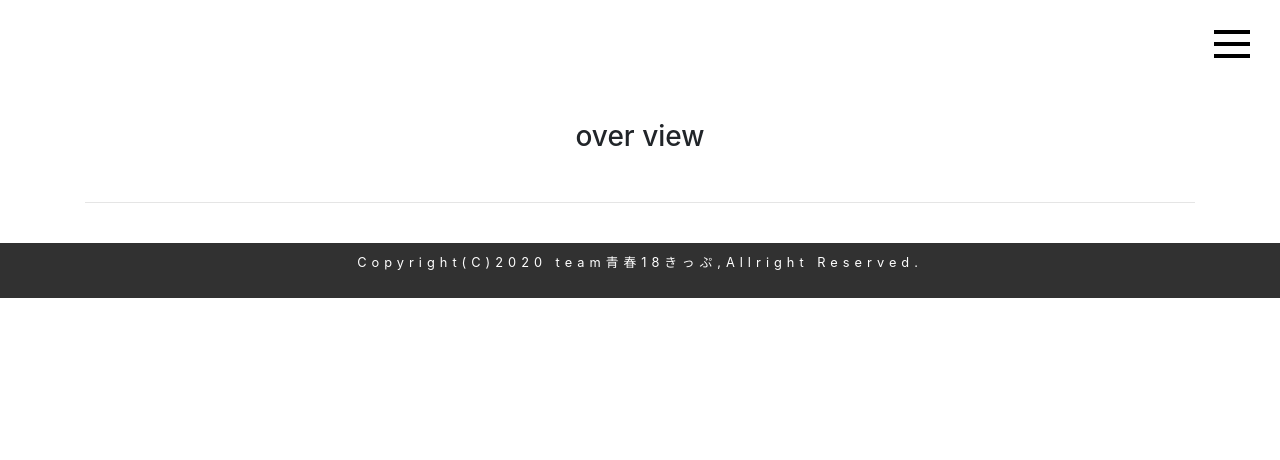
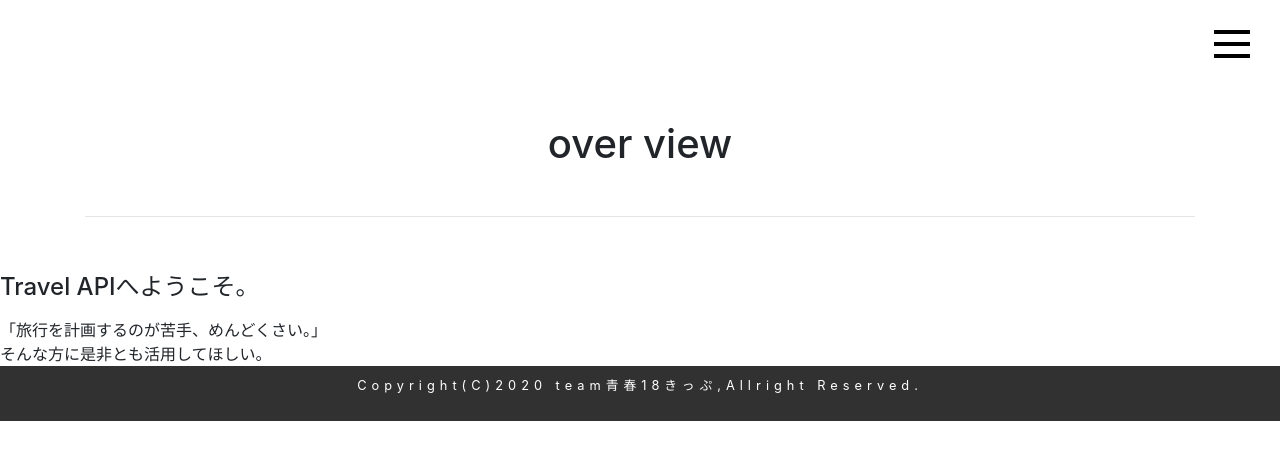
Before and after one commit to fy20-team3/develop-1, a Django app: template mymap/templates/mymap/overview.html in a window 1280 px wide. Shown: the top 460 px of the page. Run offline with Django 3.2, Linux system fonts and the light colour scheme; the template is opened without the code that fills it, so the values that code supplies are empty; some libraries are stand-ins or nearby versions.

Commit message:
Update overview.html

```diff
--- a/mymap/templates/mymap/overview.html
+++ b/mymap/templates/mymap/overview.html
@@ -71,10 +71,20 @@
 
 <div class="container">
     <div class="loginPage_contents">
-        <h1 class="h3 loginPage_contents_title">over view</h1>
+        <h1 class="h3 loginPage_contents_title"><h1>over view</h1></h1>
         <br><hr><br>
     </div>
 </div>
+
+
+  <div class="box1">
+   <p><h4>Travel APIへようこそ。</h4></p>
+   「旅行を計画するのが苦手、めんどくさい。」
+   <br>そんな方に是非とも活用してほしい。
+</div>
+
+
+
 
 
 <footer>
@@ -84,4 +94,4 @@
 
 
 </body>
-<html>
+</html>
```
